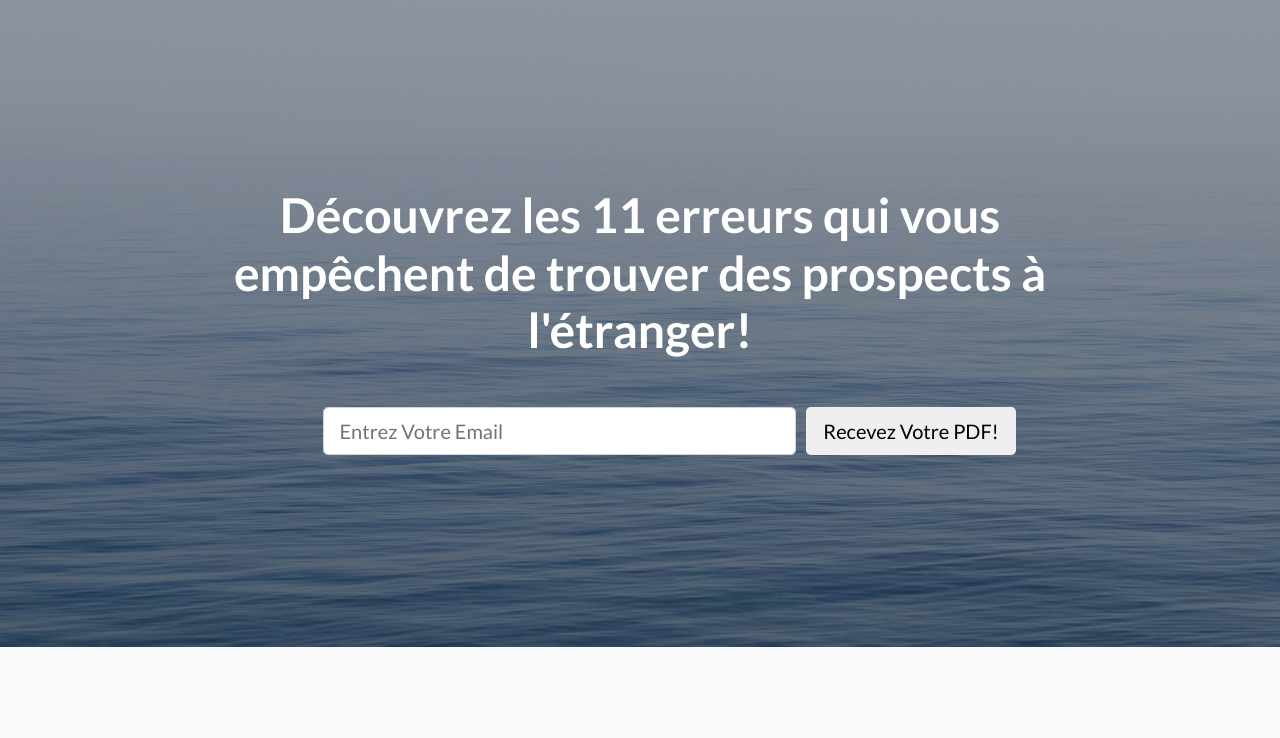
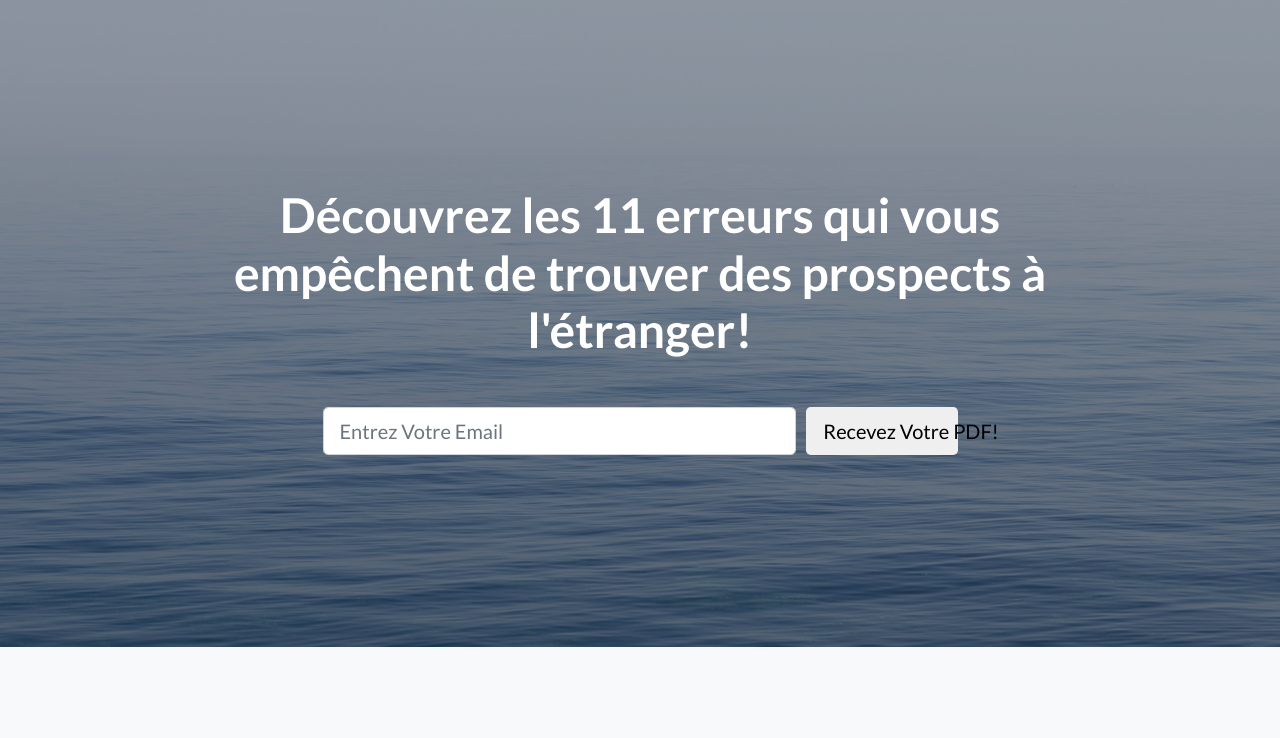
Before and after one commit to Romaricc/export, a website: page index.html in a window 1280 px wide. Shown: the part 62-800 px from the top of the page. Drawn offline with Linux system fonts and the light colour scheme.

Commit message:
Test taille bouton

```diff
--- a/index.html
+++ b/index.html
@@ -48,7 +48,7 @@
                   <input type="email" class="form-control form-control-lg" placeholder="Entrez Votre Email">
                 </div>
                 <div class="col-12 col-md-3">
-                  <button type="submit" class="btn btn-lg">Recevez Votre PDF!</button>
+                  <button type="submit" class="btn btn-lg btn-block">Recevez Votre PDF!</button>
                 </div>
               </div>
             </form>
```
